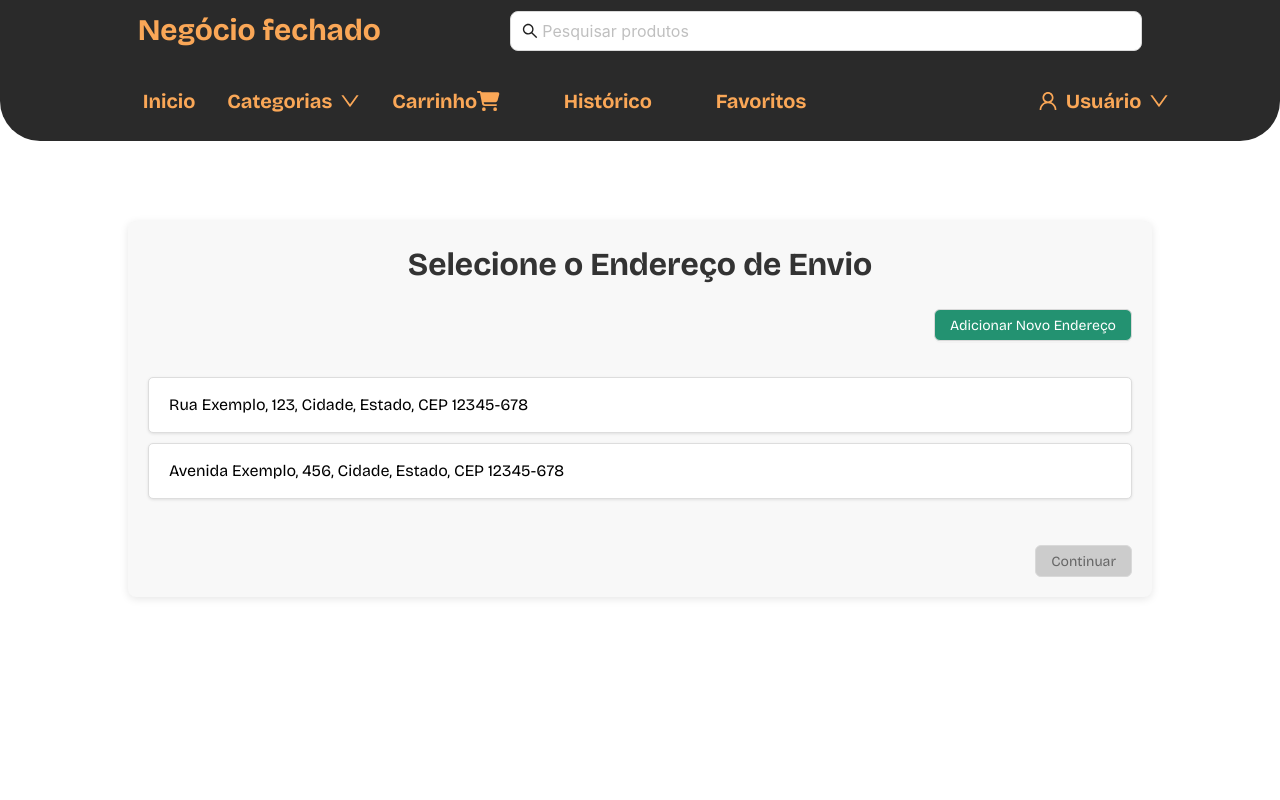
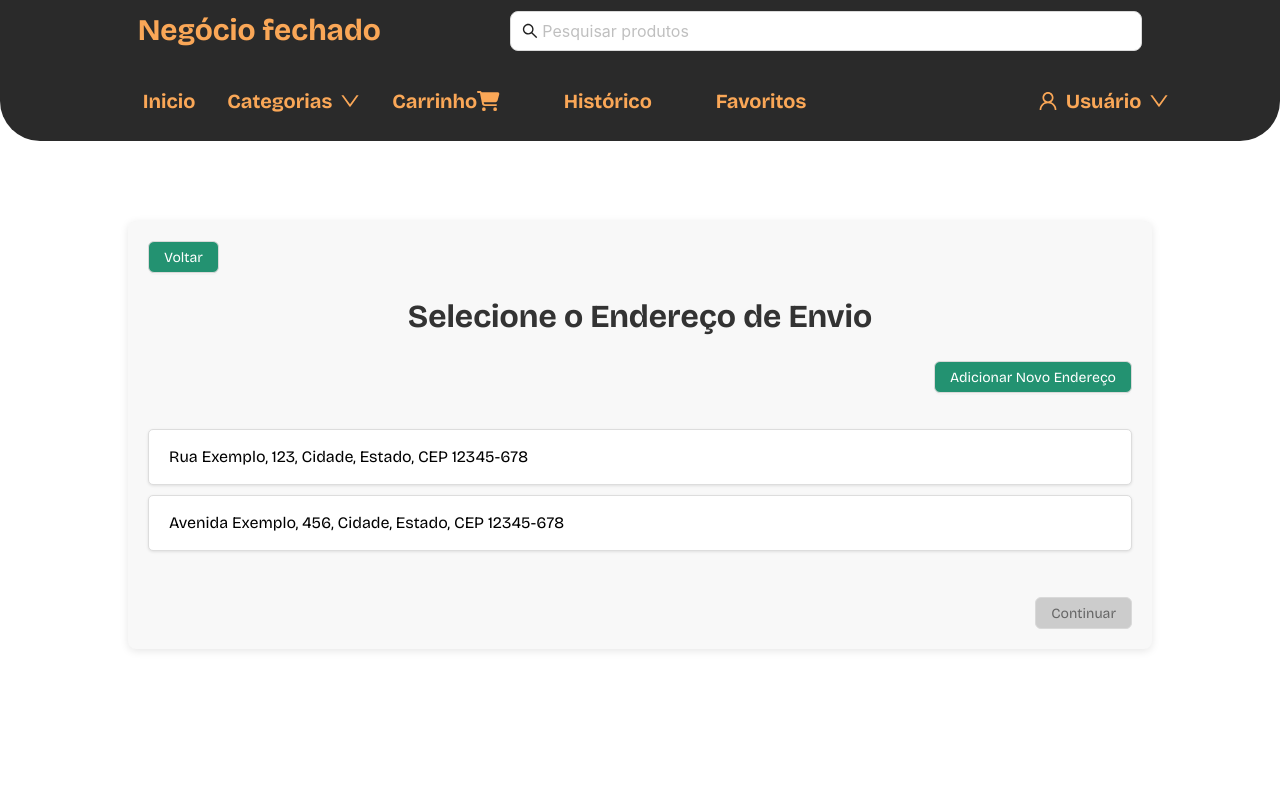
Before and after one commit to Reis567/ecommerce-api, a React (Vite) app in the folder frontend/: page /shipping-address in a window 1280 px wide. Shown: the top 800 px of the page. Built offline with nearby package versions, Linux system fonts and the light colour scheme.

Commit message:
Feat : BackButton

```diff
--- a/frontend/src/pages/ShippingAddressPage/index.styles.tsx
+++ b/frontend/src/pages/ShippingAddressPage/index.styles.tsx
@@ -17,6 +17,22 @@ export const AddressContainer = styled.div`
   background-color: #f8f8f8;
   border-radius: 8px;
   box-shadow: 0 2px 8px rgba(0, 0, 0, 0.1);
+`;
+
+export const BackButtonContainer = styled.div`
+  width: 100%;
+  display: flex;
+  justify-content: flex-start;
+`;
+
+export const BackButton = styled(Button)`
+  background-color: #239271;
+  color: white;
+  margin-bottom: 20px;
+
+  &:hover {
+    background-color: #1e8266;
+  }
 `;
 
 export const AddressTitle = styled.h1`
@@ -62,21 +78,6 @@ export const AddressItem = styled.li<{ selected: boolean }>`
   }
 `;
 
-export const AddressActions = styled.div`
-  display: flex;
-  gap: 10px;
-
-  .anticon {
-    font-size: 18px;
-    cursor: pointer;
-    color: #239271;
-
-    &:hover {
-      color: #1e8266;
-    }
-  }
-`;
-
 export const AddButton = styled(Button)`
   align-self: flex-end;
   background-color: #239271;
--- a/frontend/src/pages/ShippingAddressPage/index.tsx
+++ b/frontend/src/pages/ShippingAddressPage/index.tsx
@@ -7,7 +7,8 @@ import {
   AddressItem,
   AddButton,
   AddressContent,
-
+  BackButtonContainer,
+  BackButton,
   ContinueButton
 } from './index.styles';
 import { CheckOutlined } from '@ant-design/icons';
@@ -23,6 +24,10 @@ const ShippingAddressPage: React.FC = () => {
   const handleSelectAddress = (address: string) => {
     setSelectedAddress(address);
   };
+  const handleBack = () => {
+    navigate(-1); // Navega para a página anterior
+  };
+
 
   const handleContinue = () => {
     if (selectedAddress) {
@@ -34,6 +39,9 @@ const ShippingAddressPage: React.FC = () => {
   return (
     <AddressContent>
       <AddressContainer>
+      <BackButtonContainer>
+          <BackButton onClick={handleBack}>Voltar</BackButton>
+        </BackButtonContainer>
         <AddressTitle>Selecione o Endereço de Envio</AddressTitle>
         <AddButton onClick={handleAddAddress}>Adicionar Novo Endereço</AddButton>
         <AddressList>
```
